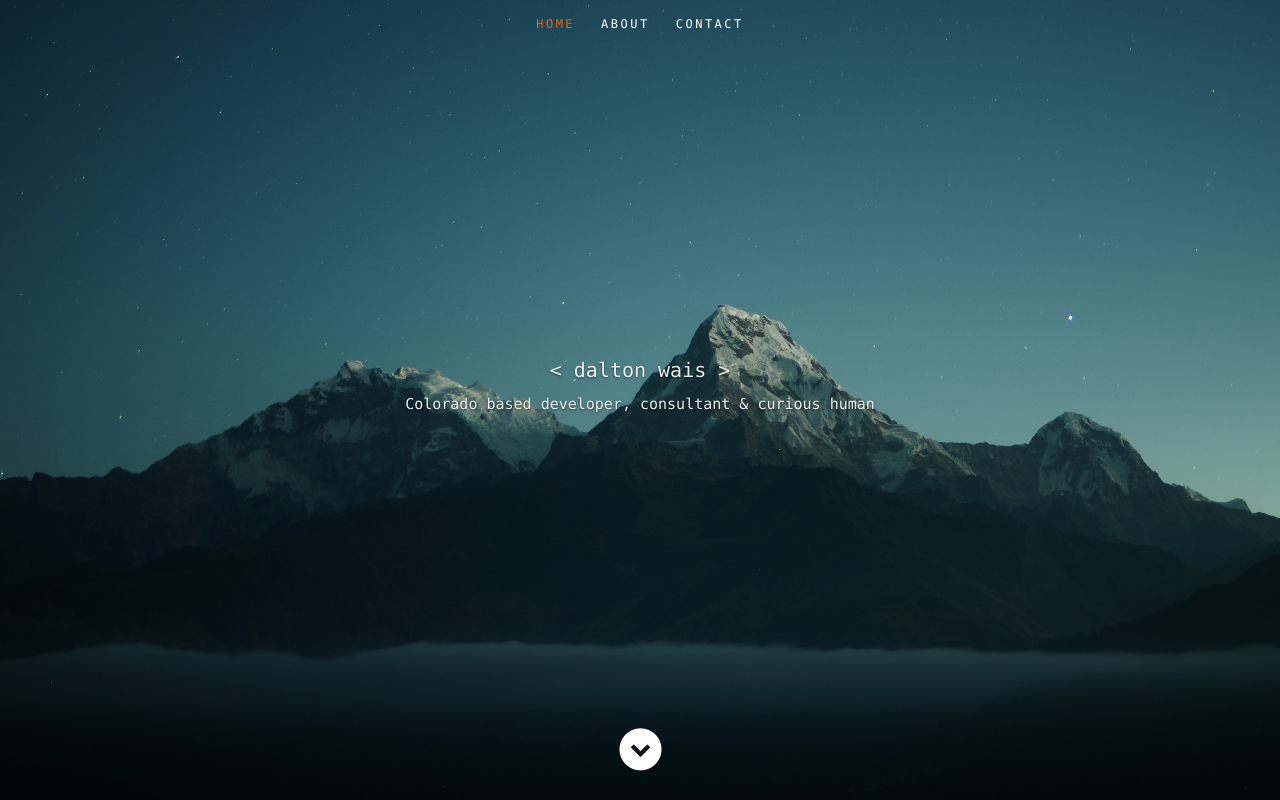
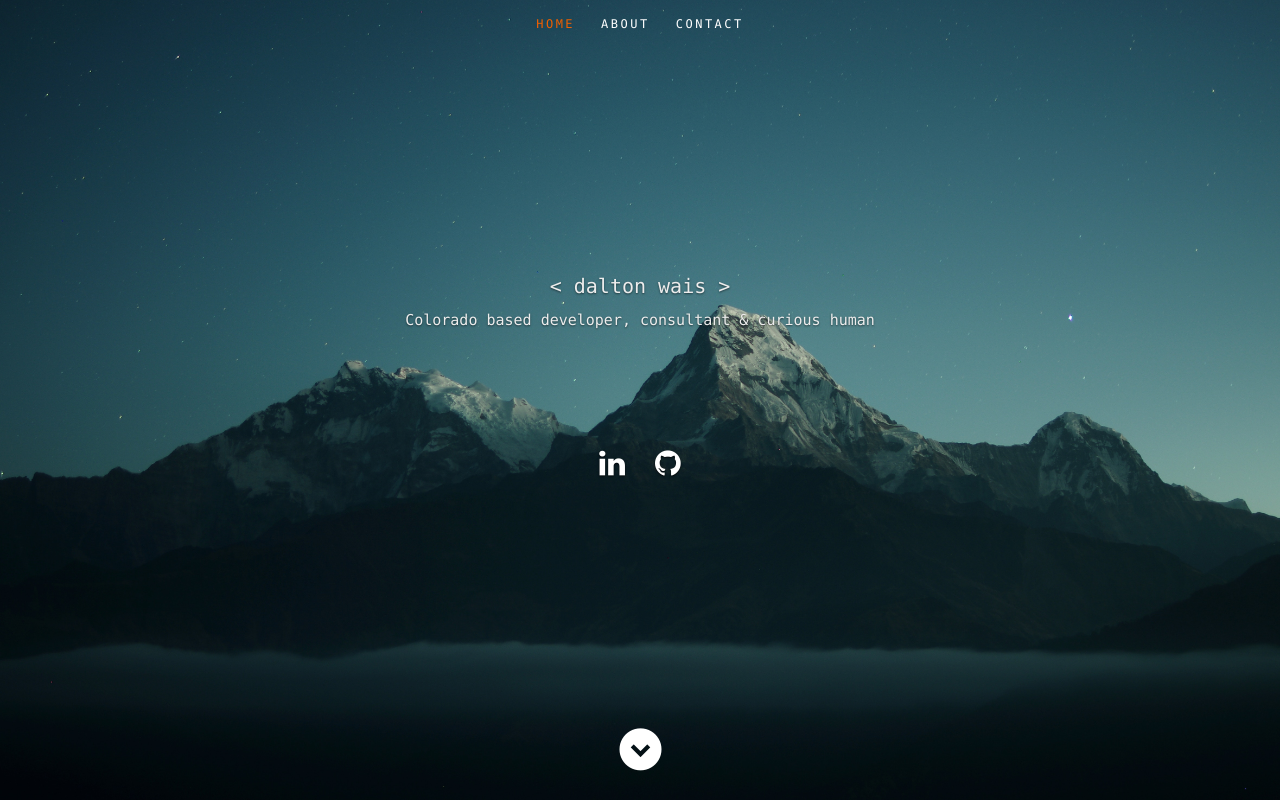
Before and after one commit to gdwais/daltonwais, a React (Create React App) app: page / in a window 1280 px wide. Shown: the top 800 px of the page. Built offline with nearby package versions, Linux system fonts and the light colour scheme.

Commit message:
adding social links

```diff
--- a/src/components/Header.js
+++ b/src/components/Header.js
@@ -21,8 +21,16 @@ class Header extends Component {
          <div className="banner-text">
             <h3><code>{"<"} dalton wais {">"}</code></h3>
             <h4><code>Colorado based developer, consultant & curious human</code></h4>
+            <br/>
+            <br/>
+            <br/>
+            <ul className="social">
+               <li key="linkedin"><a href="https://www.linkedin.com/in/daltonwais"><i className="fa fa-linkedin"></i></a></li>
+               <li key="github"><a href="https://github.com/gdwais/daltonwais"><i className="fa fa-github"></i></a></li>
+            </ul>
          </div>
       </div>
+
 
       <p className="scrolldown">
          <a className="smoothscroll" href="#about"><i className="icon-down-circle"></i></a>
```
